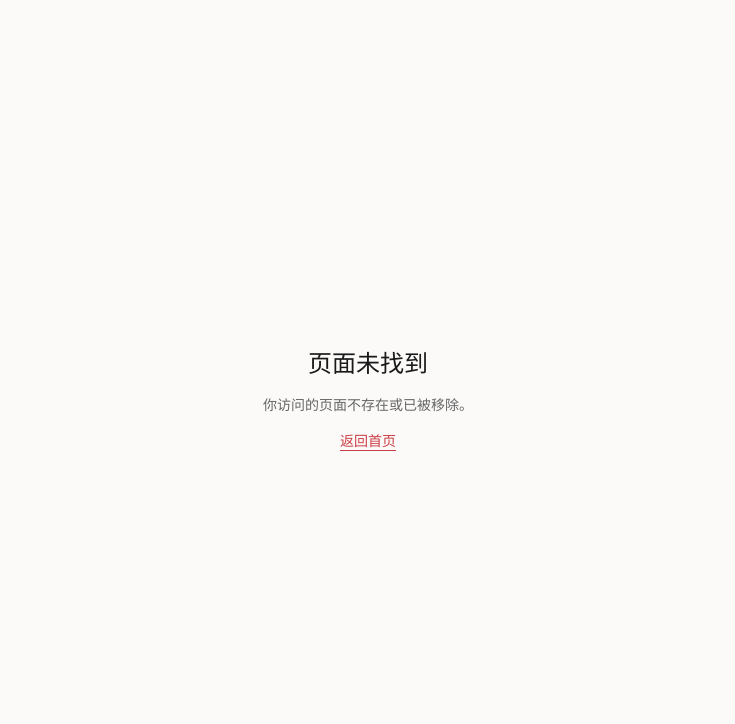
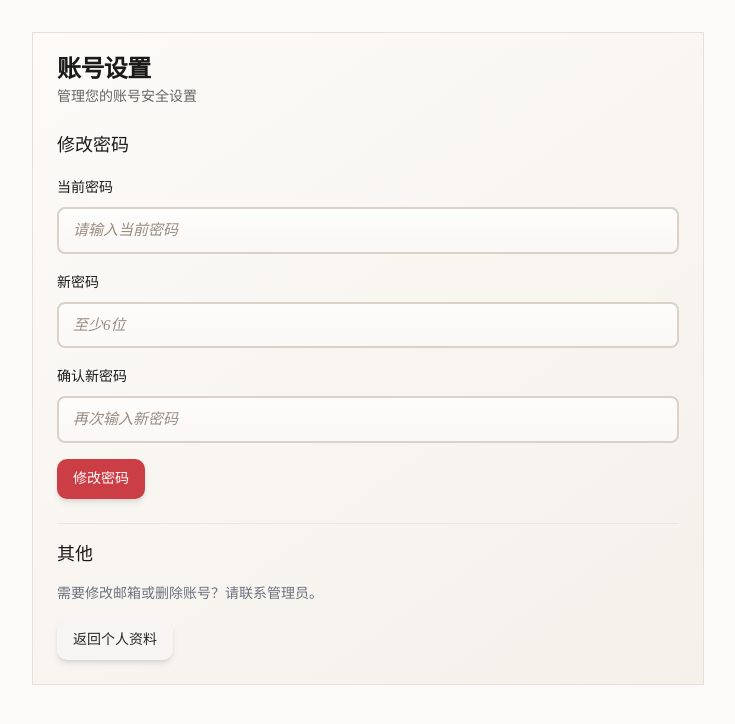
Before and after one commit to ai-dcf/ai-picture-book-platform, a Next.js app: page /settings in a window 1280 px wide. Before the commit this address had no page. Shown: the top 724 px of the page, without its empty margins (272-1007 px from the left). Built offline with nearby package versions, Linux system fonts and the light colour scheme; no server answers; sample sign-in values are in the browser's storage; a web font is replaced by a local one.

Commit message:
feat: create settings page

```diff
--- /dev/null
+++ b/src/app/settings/page.tsx
@@ -0,0 +1,152 @@
+"use client";
+
+import { useState } from "react";
+import { useSession } from "next-auth/react";
+import { useForm } from "react-hook-form";
+import { zodResolver } from "@hookform/resolvers/zod";
+import { z } from "zod";
+import { Button } from "@/components/ui/button";
+import { Input } from "@/components/ui/input";
+import { Label } from "@/components/ui/label";
+import { Card, CardContent, CardDescription, CardHeader, CardTitle } from "@/components/ui/card";
+import { changePassword } from "@/app/actions/auth";
+import { redirect } from "next/navigation";
+import Link from "next/link";
+
+const passwordSchema = z.object({
+  currentPassword: z.string().min(1, "当前密码不能为空"),
+  newPassword: z.string().min(6, "新密码至少6位"),
+  confirmPassword: z.string(),
+}).refine((data) => data.newPassword === data.confirmPassword, {
+  message: "两次密码输入不一致",
+  path: ["confirmPassword"],
+});
+
+type PasswordFormData = z.infer<typeof passwordSchema>;
+
+export default function SettingsPage() {
+  const { data: session, status } = useSession();
+  const [isLoading, setIsLoading] = useState(false);
+  const [message, setMessage] = useState<{ type: 'success' | 'error'; text: string } | null>(null);
+
+  const {
+    register,
+    handleSubmit,
+    formState: { errors },
+    reset,
+  } = useForm<PasswordFormData>({
+    resolver: zodResolver(passwordSchema),
+  });
+
+  if (status === "loading") {
+    return (
+      <div className="min-h-screen flex items-center justify-center">
+        加载中...
+      </div>
+    );
+  }
+
+  if (status === "unauthenticated") {
+    redirect("/login");
+  }
+
+  const onSubmit = async (data: PasswordFormData) => {
+    setMessage(null);
+    setIsLoading(true);
+
+    try {
+      const formData = new FormData();
+      formData.set("currentPassword", data.currentPassword);
+      formData.set("newPassword", data.newPassword);
+      formData.set("confirmPassword", data.confirmPassword);
+
+      const result = await changePassword(formData);
+
+      if (result.success) {
+        setMessage({ type: "success", text: "密码修改成功！" });
+        reset();
+      } else {
+        setMessage({ type: "error", text: result.error || "修改失败" });
+      }
+    } catch (err) {
+      setMessage({ type: "error", text: "修改失败，请稍后重试" });
+    } finally {
+      setIsLoading(false);
+    }
+  };
+
+  return (
+    <div className="min-h-screen p-4 md:p-8">
+      <div className="max-w-2xl mx-auto space-y-6">
+        <Card>
+          <CardHeader>
+            <CardTitle>账号设置</CardTitle>
+            <CardDescription>
+              管理您的账号安全设置
+            </CardDescription>
+          </CardHeader>
+          <CardContent className="space-y-6">
+            <div>
+              <h3 className="text-lg font-medium mb-4">修改密码</h3>
+              <form onSubmit={handleSubmit(onSubmit)} className="space-y-4">
+                <div className="space-y-2">
+                  <Label htmlFor="currentPassword">当前密码</Label>
+                  <Input
+                    id="currentPassword"
+                    type="password"
+                    placeholder="请输入当前密码"
+                    {...register("currentPassword")}
+                  />
+                  {errors.currentPassword && (
+                    <p className="text-sm text-red-500">{errors.currentPassword.message}</p>
+                  )}
+                </div>
+                <div className="space-y-2">
+                  <Label htmlFor="newPassword">新密码</Label>
+                  <Input
+                    id="newPassword"
+                    type="password"
+                    placeholder="至少6位"
+                    {...register("newPassword")}
+                  />
+                  {errors.newPassword && (
+                    <p className="text-sm text-red-500">{errors.newPassword.message}</p>
+                  )}
+                </div>
+                <div className="space-y-2">
+                  <Label htmlFor="confirmPassword">确认新密码</Label>
+                  <Input
+                    id="confirmPassword"
+                    type="password"
+                    placeholder="再次输入新密码"
+                    {...register("confirmPassword")}
+                  />
+                  {errors.confirmPassword && (
+                    <p className="text-sm text-red-500">{errors.confirmPassword.message}</p>
+                  )}
+                </div>
+                {message && (
+                  <div className={`p-3 rounded-md text-sm ${message.type === 'success' ? 'bg-green-50 text-green-600' : 'bg-red-50 text-red-600'}`}>
+                    {message.text}
+                  </div>
+                )}
+                <Button type="submit" disabled={isLoading}>
+                  {isLoading ? "修改中..." : "修改密码"}
+                </Button>
+              </form>
+            </div>
+            <div className="pt-4 border-t">
+              <h3 className="text-lg font-medium mb-4">其他</h3>
+              <p className="text-sm text-gray-500 mb-4">
+                需要修改邮箱或删除账号？请联系管理员。
+              </p>
+              <Link href="/profile">
+                <Button variant="secondary">返回个人资料</Button>
+              </Link>
+            </div>
+          </CardContent>
+        </Card>
+      </div>
+    </div>
+  );
+}
```
